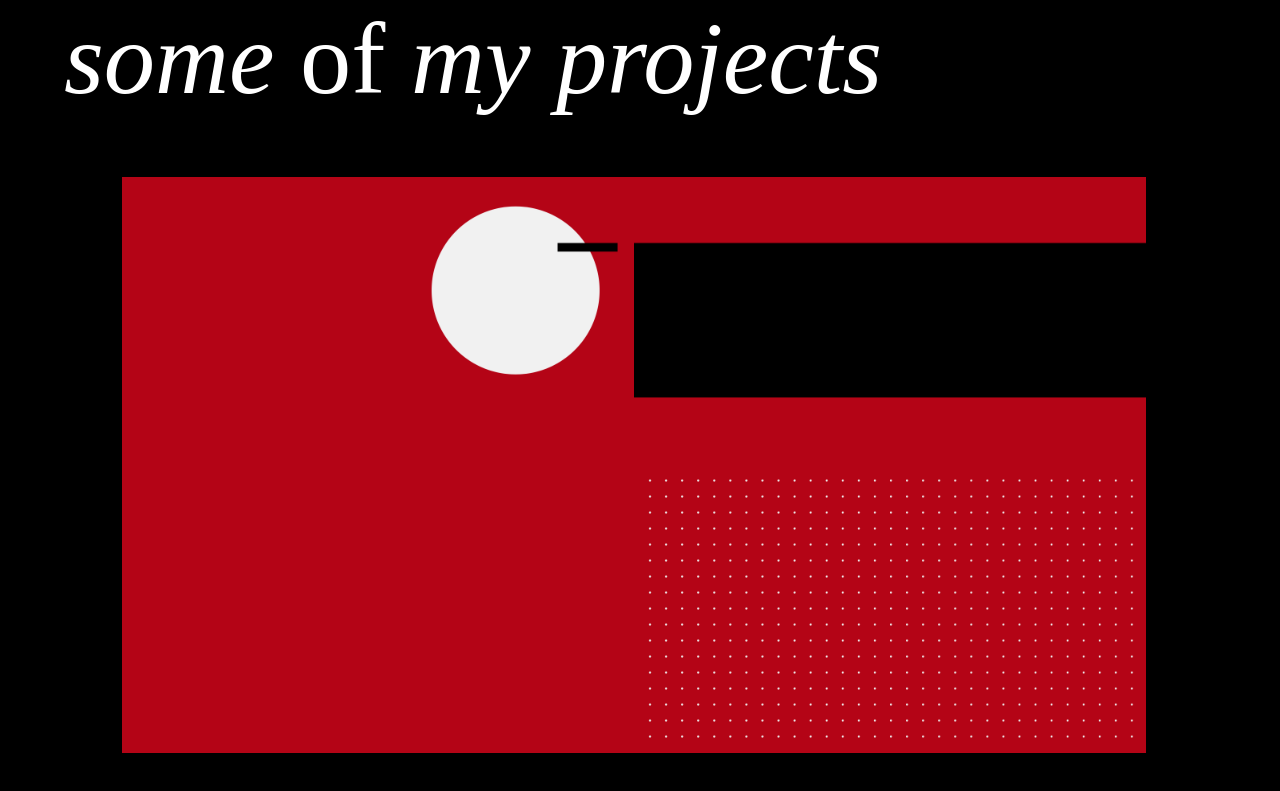
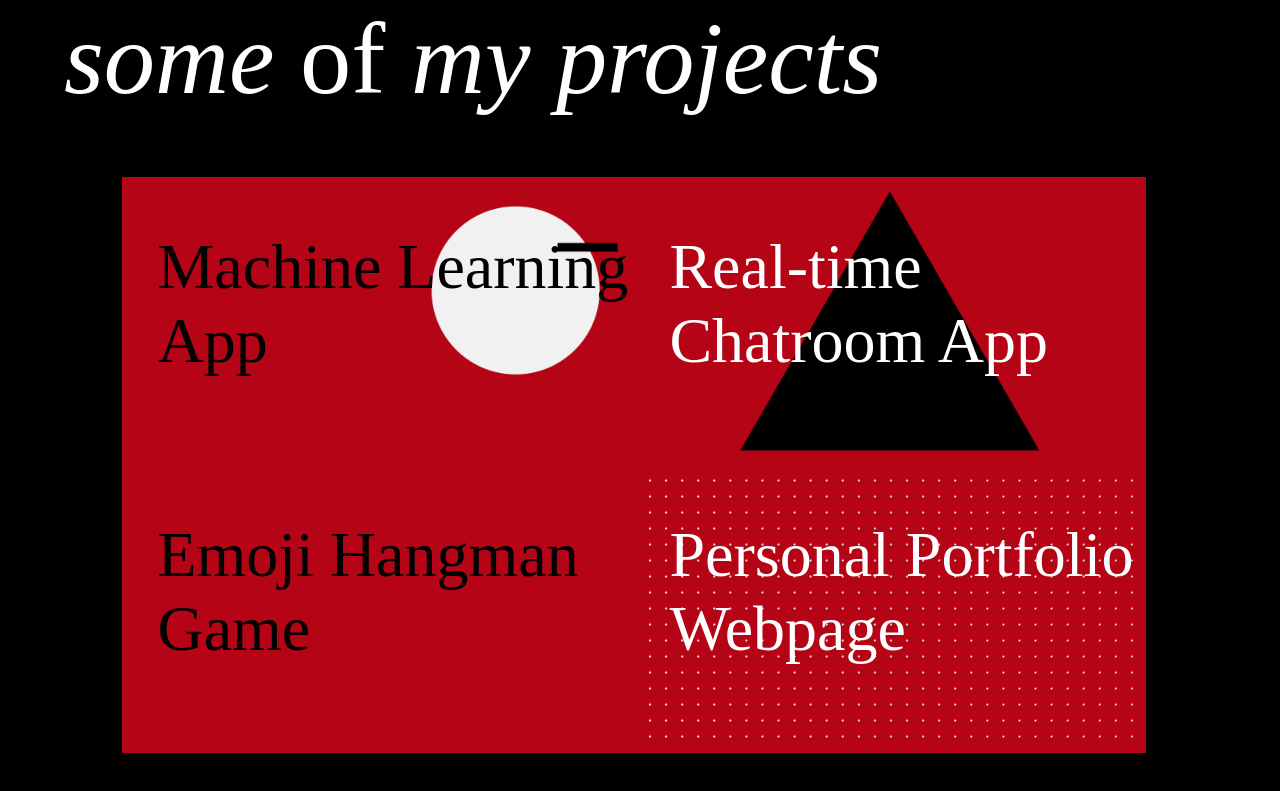
Before and after one commit to rhJairo/portfolio-v2, a React (Create React App) app: page / in a window 1280 px wide. Shown: the part 934-1725 px from the top of the page. Built offline with nearby package versions, Linux system fonts and the light colour scheme.

Commit message:
implemented dynamic project section generation

```diff
--- a/src/Components/Projects.js
+++ b/src/Components/Projects.js
@@ -1,22 +1,19 @@
 import React from 'react'
-import HoverVideoPlayer from "react-hover-video-player";
-import PausedOverlay from "./PausedOverlay";
-import LoadingOverlay from "./LoadingOverlay";
+import Data from '../data.json'
 
 import Video1 from '../Media/video1.mp4'
-import Cover1 from '../Media/Cover1.png'
-import Cover2 from '../Media/Cover2.png'
-import Cover3 from '../Media/Cover3.png'
-import Cover4 from '../Media/Cover4.png'
 import closeIcon from '../Media/close.png'
 
 function Projects(){
+    const imagesFolder = require.context('../Media/',true)
     const [isModalActive, setIsModalActive] = React.useState(false)
+
     const styleChange = {
         opacity: '1',
         transition: 'opacity 0.9s ease-in'
     }
-     const showModal = () =>{
+
+    const showModal = () =>{
         setIsModalActive(!isModalActive)
         console.log(isModalActive)
         document.body.style.overflow = isModalActive ? 'unset' : 'hidden'
@@ -36,58 +33,25 @@ function Projects(){
         </div>
     </div>)
 
-
-    console.log(isModalActive)
+    const projectsCovers = Data.projects.map((project) => {
+        const style = {
+            color: project.id%2 === 0 ? 'white' : 'black'
+        }
+        return(
+        <div key={project.id} className='image--container'>
+            <img src={require(`../Media/${project.cover}`)}  />
+            <h4 style={style} >{project.name}</h4>
+            <div onClick={showModal} className='hover--content'>Learn More</div>
+        </div>)
+    })
     return(
         <>
         <h2 className='section--title' id='projects'>Here you can check <span>some</span> of <span>my projects</span></h2>
         <div className='projects--container'>
 
         <div className='p-wrap'>
-            {/* <HoverVideoPlayer
-                className='image--container'
-                videoSrc={Video1}
-                pausedOverlay={<PausedOverlay imageURL={Cover1}/>}
-                loadingOverlay={<LoadingOverlay />}
-            />
-            <HoverVideoPlayer
-                className='image--container'
-                videoSrc={Video1}
-                pausedOverlay={<PausedOverlay imageURL={Cover2}/>}
-                loadingOverlay={<LoadingOverlay />}
-            />
-            <HoverVideoPlayer
-                className='image--container'
-                videoSrc={Video1}
-                pausedOverlay={<PausedOverlay imageURL={Cover3}/>}
-                loadingOverlay={<LoadingOverlay />}
-            />
-            <HoverVideoPlayer
-                className='image--container'
-                videoSrc={Video1}
-                pausedOverlay={<PausedOverlay imageURL={Cover4}/>}
-                loadingOverlay={<LoadingOverlay />}
-            /> */}
             {isModalActive && modal}
-            <div className='image--container'>
-                <img src={Cover1} alt={`thumbnail_${Cover1}`} />
-                <div onClick={showModal} className='hover--content'>Learn More</div>
-            </div>
-            <div className='image--container'>
-                <img src={Cover2} alt={`thumbnail_${Cover2}`} />
-                <div onClick={showModal} className='hover--content'>Learn More</div>
-            </div>
-            <div className='image--container'>
-                <img src={Cover3} alt={`thumbnail_${Cover3}`} />
-                <div onClick={showModal} className='hover--content'>Learn More</div>
-            </div>
-            <div className='image--container'>
-                <img src={Cover4} alt={`thumbnail_${Cover4}`} />
-                <div onClick={showModal} className='hover--content'>Learn More</div>
-            </div>
-            {/* <img className='image--container' src={Cover2} alt={`thumbnail_${Cover2}`} />
-            <img className='image--container' src={Cover3} alt={`thumbnail_${Cover3}`} />
-            <img className='image--container' src={Cover4} alt={`thumbnail_${Cover4}`} /> */}
+            {projectsCovers}
         </div>
       </div>
         </>
--- a/src/data.json
+++ b/src/data.json
@@ -1,35 +1,35 @@
 {
     "projects": [
         {
-            "id": "1",
+            "id": 1,
             "name": "Machine Learning App",
             "details": "Build using Ternsorflow.js React.js, Html, CSS, JavaScript.",
             "description": "",
-            "cover": "../Media/Cover1.png",
+            "cover": "Cover1.png",
             "video": "../Media/Video1.mp4"
         },
         {
-            "id": "2",
+            "id": 2,
             "name": "Real-time Chatroom App",
             "details": "Build using Firebase's Google Autentication API, Firestore (NoSQL database), React.js, Html, CSS, JavaScript.",
             "description": "Login with your Google Account and enter the chatroom.",
-            "cover": "../Media/Cover2.png",
+            "cover": "Cover2.png",
             "video": "../Media/Video2.mp4"
         },
         {
-            "id": "3",
+            "id": 3,
             "name": "Emoji Hangman Game",
             "details": "Build using a free Movie API to fetch data, React.js, Html, CSS, JavaScript.",
             "description": "Play the classic game hangman and try to guess the movie before the emoji dies.",
-            "cover": "../Media/Cover3.png",
+            "cover": "Cover3.png",
             "video": "../Media/Video3.mp4"
         },
         {
-            "id": "4",
+            "id": 4,
             "name": "Personal Portfolio Webpage",
             "details": "Build using Gsap, React.js, Html, CSS, JavaScript.",
             "description": "Checkout the codebase of this very website.",
-            "cover": "../Media/Cover4.png",
+            "cover": "Cover4.png",
             "video": "../Media/Video4.mp4"
         }
     ]
--- a/src/index.css
+++ b/src/index.css
@@ -137,6 +137,15 @@ h2>span {
   width: 40vw;
 }
 
+.image--container>h4{
+  position: absolute;
+  top: 18%;
+  left: 7%;
+  margin: 0;
+  padding: 0;
+  font-size: 5vw;
+  font-weight: 100;
+}
 .image--container *{
   transition: all 0.35s ease-in-out;
 }
@@ -237,7 +246,7 @@ h2>span {
   display: flex;
   font-family: 'Montserrat', sans-serif;
   justify-content: center;
-  background: rgba(255, 0, 0, 0);
+  background: rgba(255, 255, 255, 0.096);
   backdrop-filter: brightness( 30% );
   -webkit-backdrop-filter: blur( 4px );
 }
```
Also changed, not shown: src/Media/Cover2.png.
